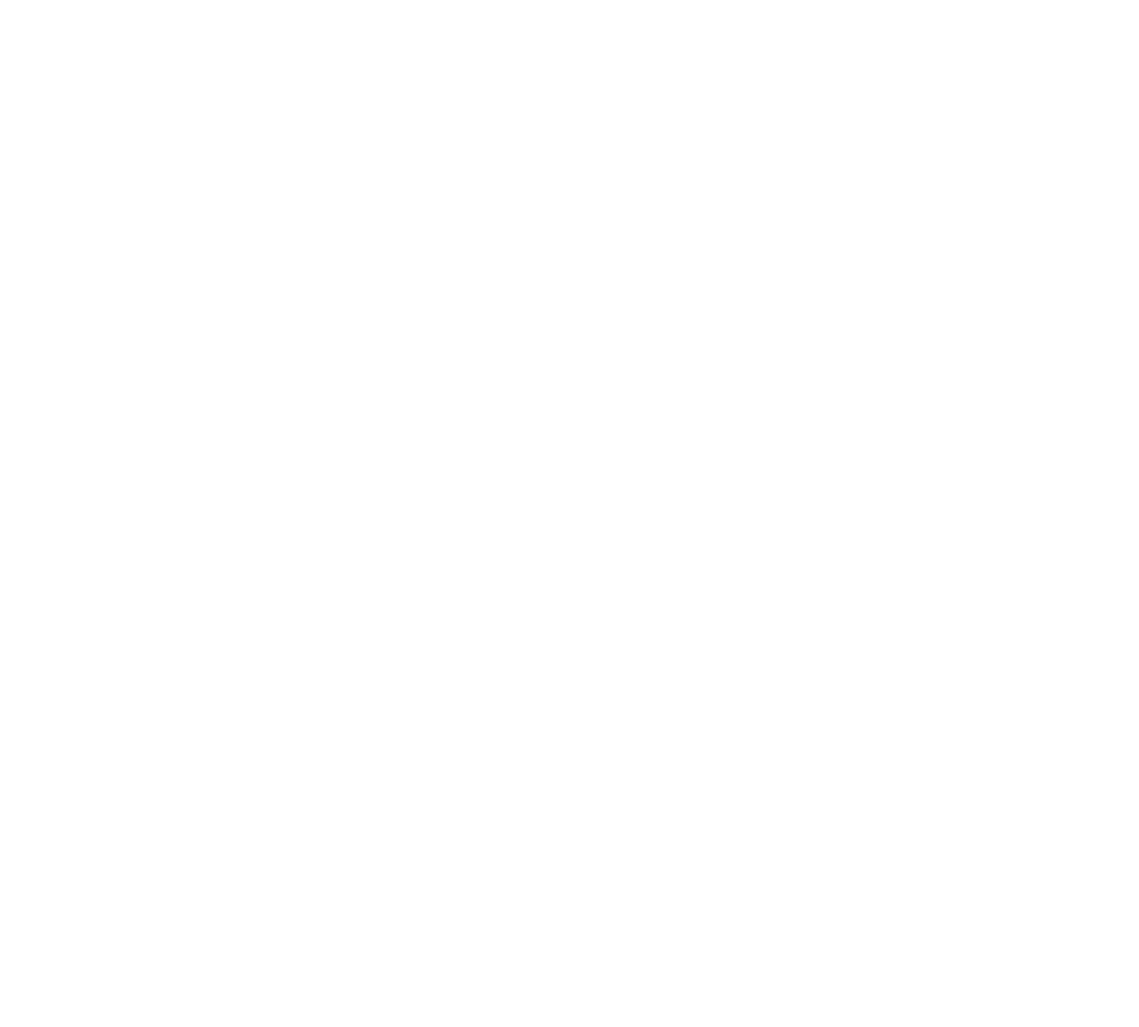
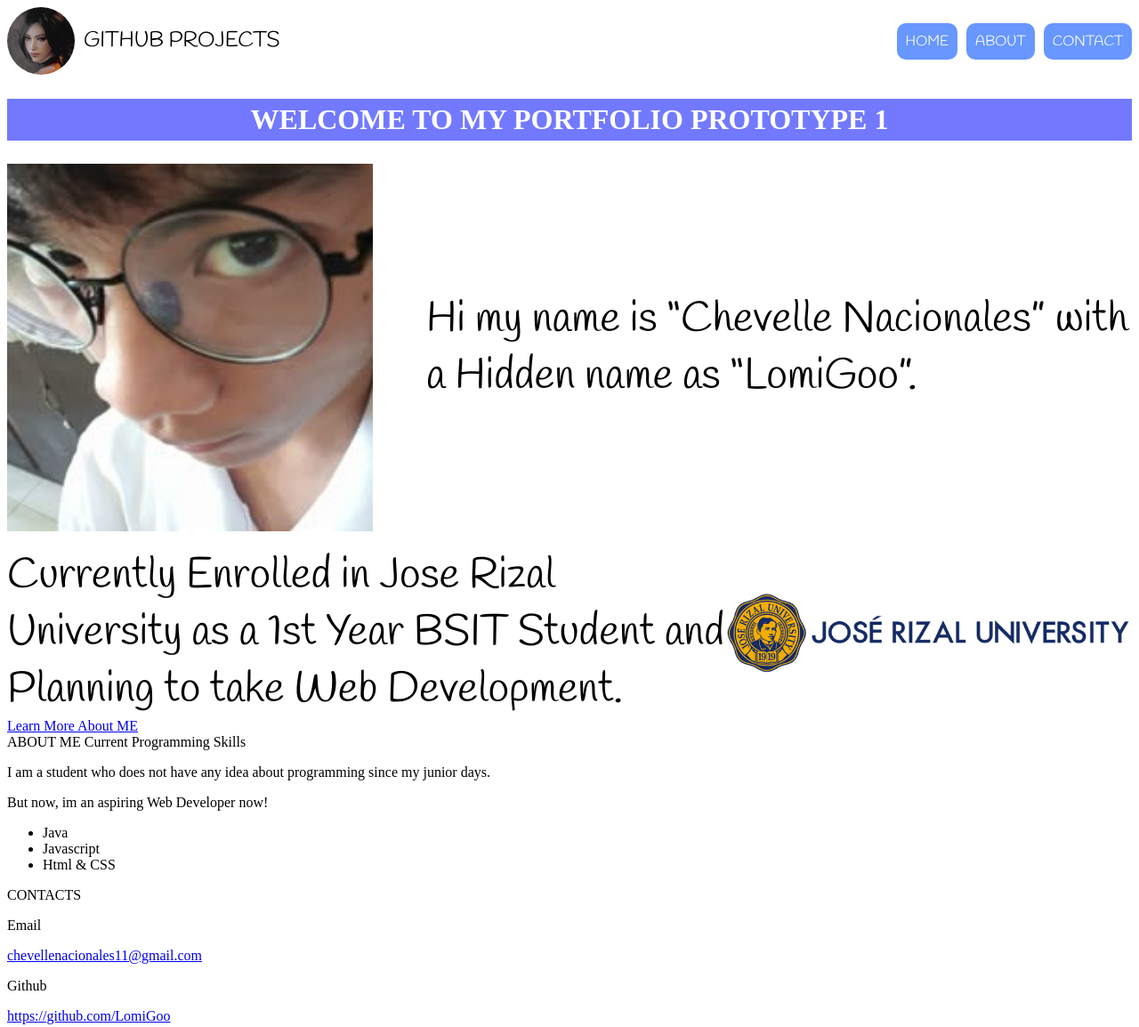
Before and after one commit to LomiGoo/WebDev, a plain HTML site: page Portfolio/prototype-1/index.html in a window 1280 px wide. Shown: the whole page at 89% size. Before the commit the page ends 800 px from the top, so only its background shows below. Drawn offline with Linux system fonts and the light colour scheme; a web font is replaced by a local one.

Commit message:
phone check

```diff
--- a/Portfolio/prototype-1/index.html
+++ b/Portfolio/prototype-1/index.html
@@ -3,9 +3,65 @@
 <head>
     <meta charset="UTF-8">
     <meta name="viewport" content="width=device-width, initial-scale=1.0">
-    <title>Document</title>
+    <link rel="stylesheet" href="/WebDev/Portfolio/prototype-1/style.css">
+    <link rel="preconnect" href="https://fonts.googleapis.com">
+    <link rel="preconnect" href="https://fonts.gstatic.com" crossorigin>
+    <link href="https://fonts.googleapis.com/css2?family=Handlee&display=swap" rel="stylesheet">
+    <link href="https://fonts.googleapis.com/css2?family=Quando&display=swap" rel="stylesheet">
+    <title>Prototype 1 Portfolio</title>
 </head>
 <body>
-
+    <nav id="header">
+        <div id="githubLink">
+            <img alt="Github Projects Link" id="githubPhoto" src="/WebDev/Portfolio/prototype-1/images/github-project-img.png" width="76" height="76">
+            <a href="https://github.com/LomiGoo/WebDev" id="linkToGithubProject">GITHUB PROJECTS</a>
+        </div>
+        <div id="navigators">
+            <a href="#home" id="homeRef">HOME</a>
+            <a href="#about" id="aboutRef">ABOUT</a>
+            <a href="#contacts" id="contactRef">CONTACT</a>
+        </div>
+    </nav>
+    <main>
+        <section id="home">
+            <h1>WELCOME TO MY PORTFOLIO PROTOTYPE 1</h1>
+            <div id="container1">
+                <img alt="My Photo" src="/WebDev/Portfolio/prototype-1/images/my-photo.png" width="411" height="413">
+                <span>Hi my name is “Chevelle Nacionales” with a Hidden name as “LomiGoo”.</span>
+            </div>
+            <br>
+            <div id="container2">
+                <span>Currently Enrolled in Jose Rizal University as a 1st Year BSIT Student and Planning to take Web Development.</span>
+            <img alt="JRU logo photo" src="/WebDev/Portfolio/prototype-1/images/JRU-logo.png" width="457" height="91">
+            </div>
+            <a href="#About">Learn More About ME</a>
+        </section>
+        <section id="about">
+            <span>ABOUT ME</span>
+            <span>Current Programming Skills</span>
+            <div class="About">
+                <div class="About">
+                    <p>I am a student who does not have any idea about programming since my junior days.</p>
+                    <p>But now, im an aspiring Web Developer now!</p>
+                </div>
+                <div class="About">
+                    <ul>
+                        <li>Java</li>
+                        <li>Javascript</li>
+                        <li>Html & CSS</li>
+                    </ul>
+                </div>
+            </div>
+        </section>
+    </main>
+    <footer id="contacts">
+        <p>CONTACTS</p>
+        <div class="Contacts">
+            <p>Email</p>
+            <a href="mailto:chevellenacionales11@gmail.com">chevellenacionales11@gmail.com</a>
+            <p>Github</p>
+            <a href="https://github.com/LomiGoo">https://github.com/LomiGoo</a>
+        </div>
+    </footer>
 </body>
 </html>
--- a/Portfolio/prototype-1/style.css
+++ b/Portfolio/prototype-1/style.css
@@ -0,0 +1,63 @@
+#header {
+    display: flex;
+    align-items: center;
+    justify-content: space-between;
+}
+
+#githubLink {
+    display: flex;
+    align-items: center;
+    gap: 10px;
+    font-size: 24px;
+}
+
+#linkToGithubProject {
+    color: black;
+    font-family: "Handlee", cursive;
+    text-decoration: none;
+}
+
+#githubPhoto {
+    border-radius: 100px;
+}
+
+#navigators {
+    display: flex;
+    gap: 10px;
+}
+
+#homeRef, #aboutRef, #contactRef {
+    background-color:#6797FF;
+    padding: 10px;
+    border-radius: 10px;
+    color: #ffffff;
+    font-family: "Handlee", cursive;
+    text-decoration: none;
+}
+
+h1 {
+    text-align: center;
+    padding: 5px;
+    background-color: #434DFF;
+    opacity: 75%;
+     color: #ffffff;
+    font-family: "Quando", regular;
+    font-size: 32px;
+}
+
+#container1 {
+    display: flex;
+    align-items: center;
+    gap: 60px;
+    color: black;
+    font-family: "Handlee", cursive;
+    font-size: 48px;
+}
+
+#container2 {
+    display: flex;
+    align-items: center;
+    color: black;
+    font-family: "Handlee", cursive;
+    font-size: 48px;
+}
```
Also changed, not shown: Portfolio/prototype-1/images/JRU-logo.png (added), Portfolio/prototype-1/images/github-project-img.png (added), Portfolio/prototype-1/images/my-photo.png (added).
